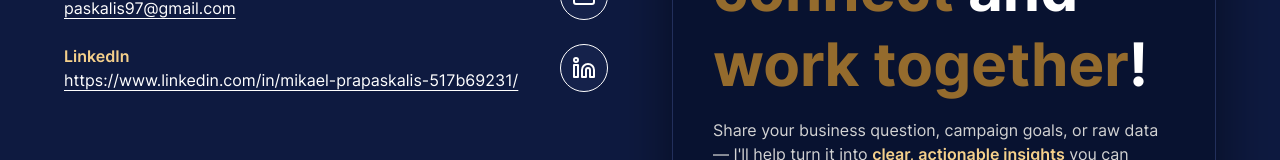
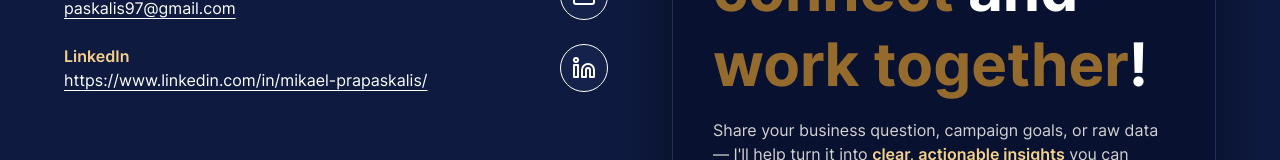
Before and after one commit to devinaacs/paska-personal-web, a Next.js app: page /contact in a window 1280 px wide. Shown: the part 345-505 px from the top of the page. Built offline with nearby package versions, Linux system fonts and the light colour scheme.

Commit message:
change linkedin url

```diff
--- a/src/constant/me.ts
+++ b/src/constant/me.ts
@@ -6,7 +6,7 @@ export const me = {
   role: "Data Analyst",
   heroTagline: "I help people finding insights through data",
   email: "paskalis97@gmail.com",
-  linkedinUrl: "https://www.linkedin.com/in/mikael-prapaskalis-517b69231/",
+  linkedinUrl: "https://www.linkedin.com/in/mikael-prapaskalis/",
   whatsappDisplay: "+6282118518423",
   whatsappNumber: "6282118518423",
   cvPath: "/files/resume_mikael.pdf",
```
